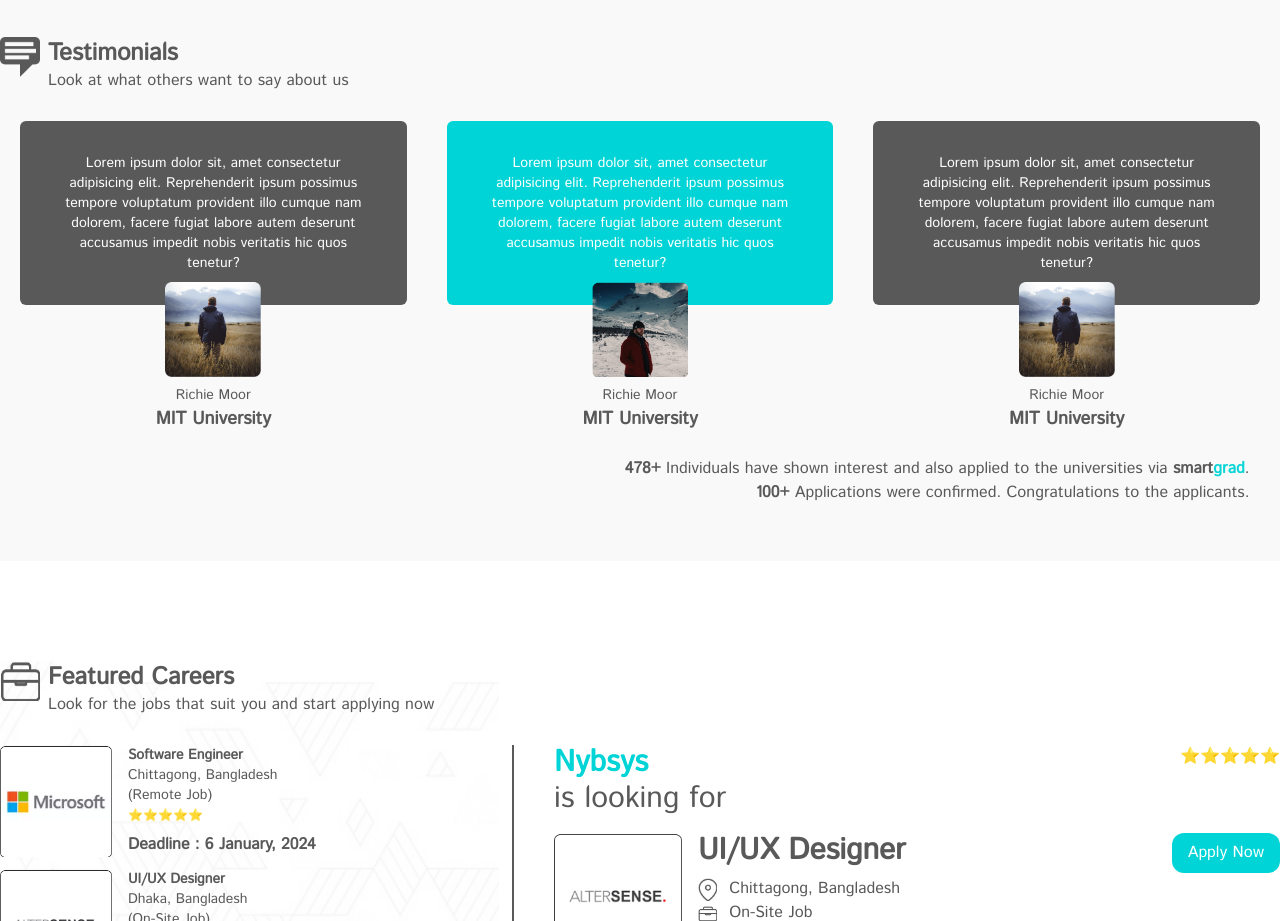
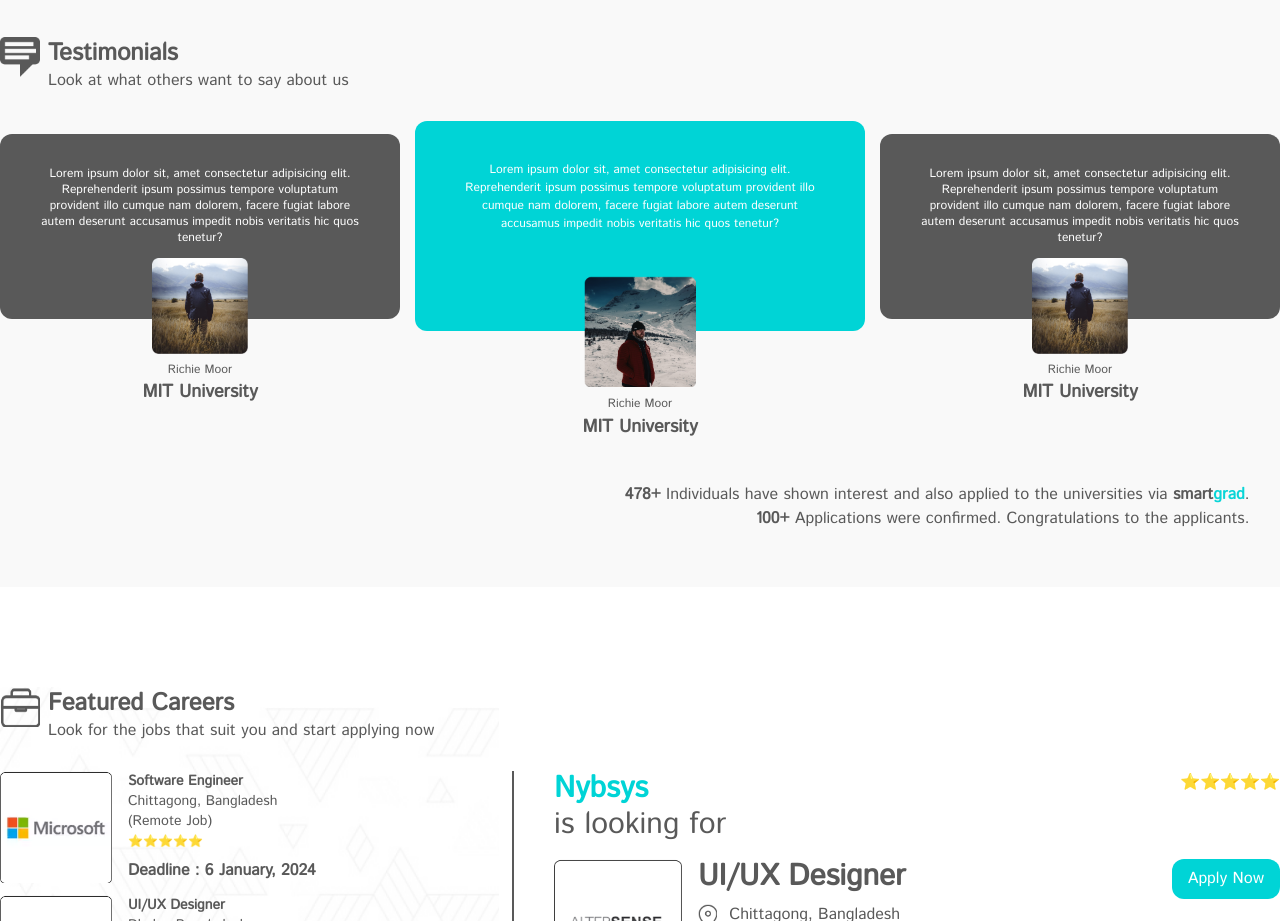
Before and after one commit to Rohan1279/smartgrad-frontend, a React (Vite) app: page / in a window 1280 px wide. Shown: the part 2300-3221 px from the top of the page. Built offline with nearby package versions, Linux system fonts and the light colour scheme.

Commit message:
Update testimonials section styling

```diff
--- a/src/Pages/Home/Testimonials/Testimonials.jsx
+++ b/src/Pages/Home/Testimonials/Testimonials.jsx
@@ -31,9 +31,9 @@ const Testimonials = () => {
           </div>
         </div>
 
-        <div className="flex justify-evenly">
-          <div className="bg-[#595959] text-white rounded-md mx-5  px-10 py-8 text-center">
-            <p className="relative text-sm  ">
+        <div className="flex justify-between items-center">
+          <div className="bg-[#595959] text-white rounded-xl   px-10 py-8 text-center  w-[400px] h-[185px] ">
+            <p className="relative text-xs  ">
               Lorem ipsum dolor sit, amet consectetur adipisicing elit.
               Reprehenderit ipsum possimus tempore voluptatum provident illo
               cumque nam dolorem, facere fugiat labore autem deserunt accusamus
@@ -45,21 +45,21 @@ const Testimonials = () => {
               </div>
             </p>
           </div>
-          <div className="bg-[#00D4D6] text-white rounded-md mx-5  px-10 py-8 text-center ">
-            <p className="relative text-sm  ">
+          <div className="bg-[#00D4D6] text-white rounded-xl   px-10 pt-[40px] text-center w-[450px] h-[210px]">
+            <p className="relative text-[12px]  ">
               Lorem ipsum dolor sit, amet consectetur adipisicing elit.
               Reprehenderit ipsum possimus tempore voluptatum provident illo
               cumque nam dolorem, facere fugiat labore autem deserunt accusamus
               impedit nobis veritatis hic quos tenetur?
-              <div className="bg-transparent text-[#595959] absolute -bottom-40 w-full mr-auto ">
-                <img src={student2} alt="" className="w-24 mx-auto" />
+              <div className="bg-transparent text-[#595959] absolute -bottom-52 w-full mr-auto ">
+                <img src={student2} alt="" className="w-28 mx-auto" />
                 <p className="mt-2">Richie Moor</p>
                 <p className="text-lg font-bold">MIT University</p>
               </div>
             </p>
           </div>
-          <div className="bg-[#595959] text-white rounded-md mx-5  px-10 py-8 text-center">
-            <p className="relative text-sm  ">
+          <div className="bg-[#595959] text-white rounded-xl   px-10 py-8 text-center  w-[400px] h-[185px]">
+            <p className="relative text-xs  ">
               Lorem ipsum dolor sit, amet consectetur adipisicing elit.
               Reprehenderit ipsum possimus tempore voluptatum provident illo
               cumque nam dolorem, facere fugiat labore autem deserunt accusamus
```
